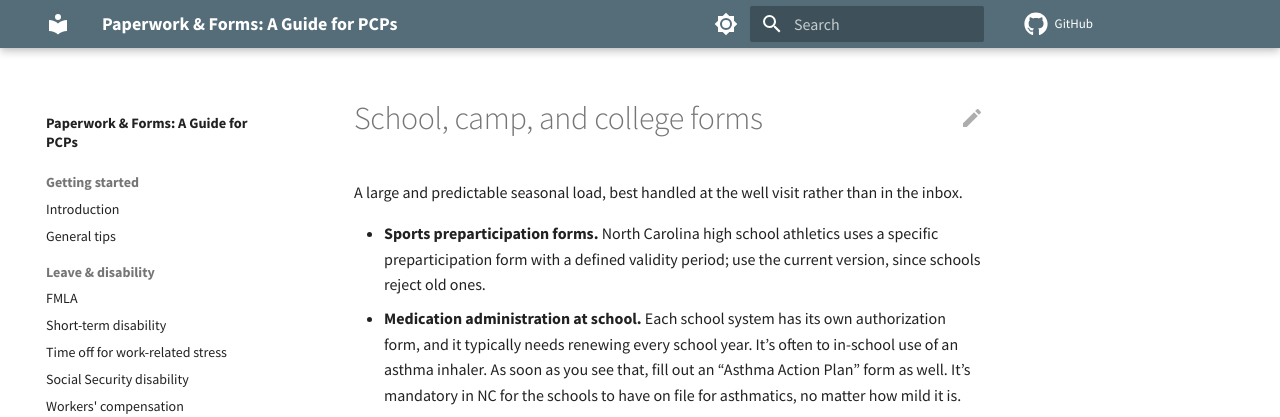
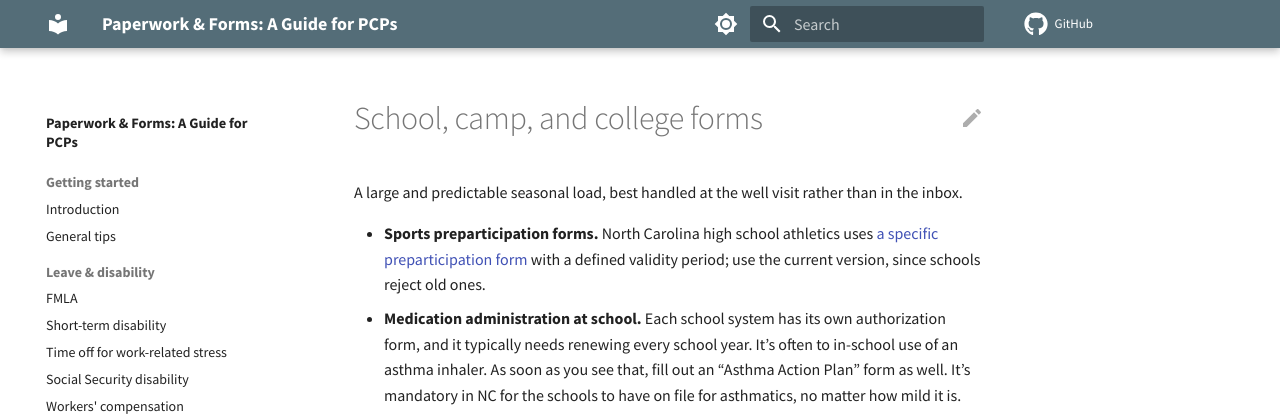
Before and after one commit to pdel4096/PCP-paperwork-guide, an MkDocs documentation site: the page built from docs/accommodations/school.md, in a window 1280 px wide. Shown: the top 417 px of the page. Built offline with MkDocs 1.6.1 and Material for MkDocs 9.7.7, drawn with Linux system fonts in a browser that asks for light colours; comment, search, counter and statistics services are not loaded; part of the change alters nothing that is shown.

```diff
--- a/docs/accommodations/school.md
+++ b/docs/accommodations/school.md
@@ -6,7 +6,7 @@ title: "School, camp, and college forms"
 
 A large and predictable seasonal load, best handled at the well visit rather than in the inbox.
 
-- **Sports preparticipation forms.** North Carolina high school athletics uses a specific preparticipation form with a defined validity period; use the current version, since schools reject old ones.
+- **Sports preparticipation forms.** North Carolina high school athletics uses [a specific preparticipation form]((https://www.nchsaa.org/health-and-safety-physicials/)) with a defined validity period; use the current version, since schools reject old ones.
 - **Medication administration at school.** Each school system has its own authorization form, and it typically needs renewing every school year. It’s often to in-school use of an asthma inhaler. As soon as you see that, fill out an “Asthma Action Plan” form as well. It’s mandatory in NC for the schools to have on file for asthmatics, no matter how mild it is.
 - **504 plans and Individual Education Plans (IEPs).** Your role is to document the diagnosis and the functional limitations; the eligibility determination belongs to the school team. A letter describing what the child cannot do, and what would help, is more useful than a diagnosis code.
 - **Immunization exemptions.** In North Carolina, a medical exemption requires a physician’s written statement that the immunization is or may be detrimental to the person’s health, in accordance with the contraindications recognized by the state. The religious exemption exists in statute but does not involve you; don’t sign one.
```
